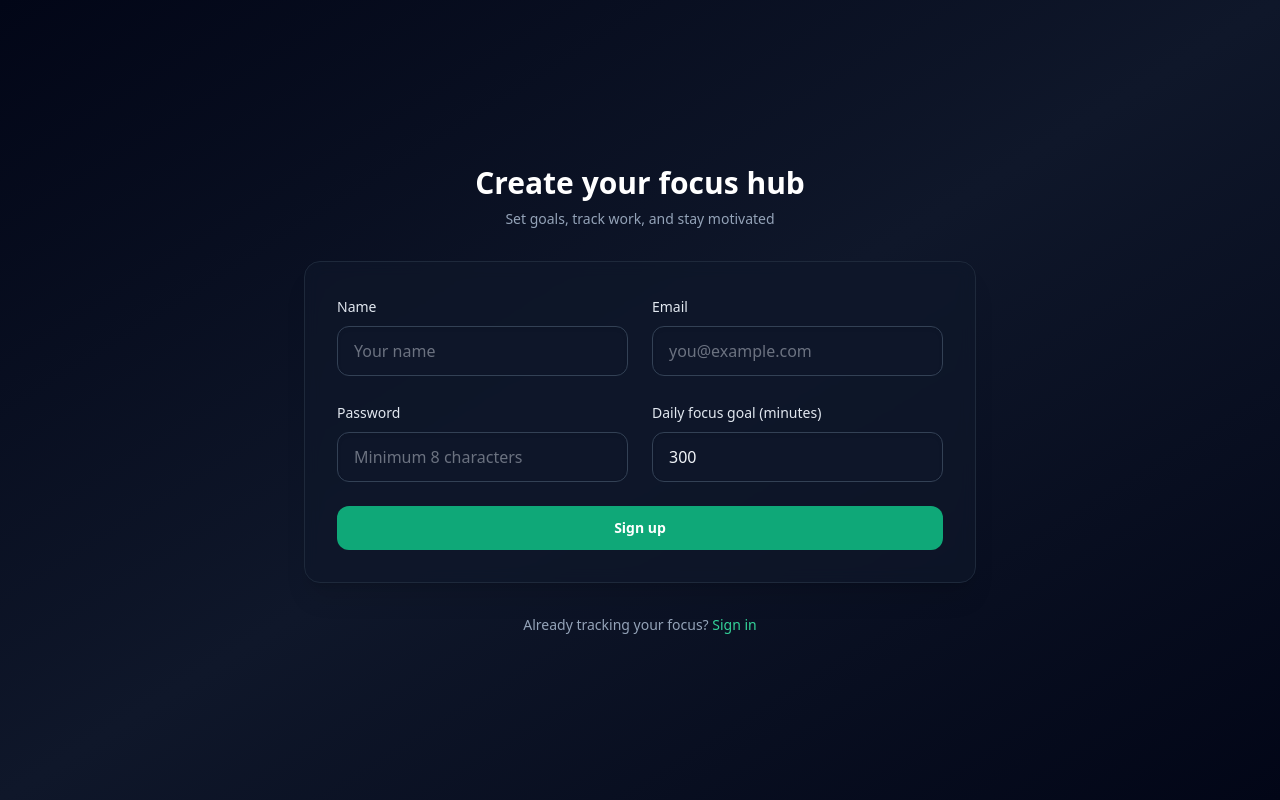
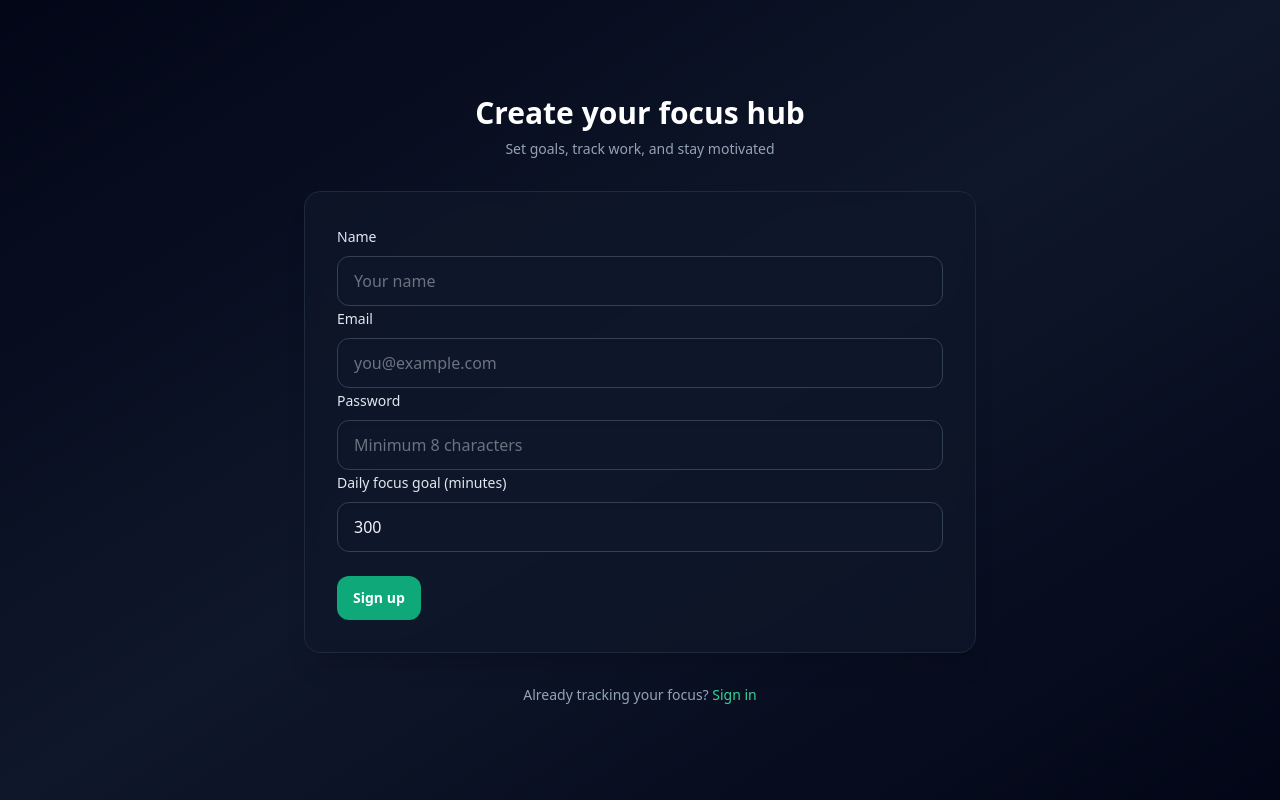
Before and after one commit to awaiskarim123/productivity-app, a SvelteKit app in the folder frontend/: page /register in a window 1280 px wide. Built offline with nearby package versions, Linux system fonts and the light colour scheme; no server answers.

Commit message:
Refactor registration form layout in Svelte component
- Updated form class to use space-y for consistent spacing between elements.
- Removed unnecessary column span from error message div for improved layout clarity.

```diff
--- a/frontend/src/routes/(auth)/register/+page.svelte
+++ b/frontend/src/routes/(auth)/register/+page.svelte
@@ -26,9 +26,9 @@
 		<p class="mt-2 text-xs text-slate-400 sm:text-sm">Set goals, track work, and stay motivated</p>
 	</div>
 
-	<form class="grid gap-4 rounded-2xl border border-slate-800 bg-slate-900/70 p-4 shadow-xl backdrop-blur sm:gap-6 sm:p-6 md:p-8 md:grid-cols-2" on:submit={handleSubmit}>
+	<form class="space-y-4 rounded-2xl border border-slate-800 bg-slate-900/70 p-4 shadow-xl backdrop-blur sm:space-y-6 sm:p-6 md:p-8" on:submit={handleSubmit}>
 		{#if errorMessage}
-			<div class="md:col-span-2 rounded-lg border border-rose-500/50 bg-rose-500/10 px-4 py-3 text-sm text-rose-200">
+			<div class="rounded-lg border border-rose-500/50 bg-rose-500/10 px-4 py-3 text-sm text-rose-200">
 				{errorMessage}
 			</div>
 		{/if}
@@ -80,7 +80,7 @@
 
 		<button
 			type="submit"
-			class="md:col-span-2 flex items-center justify-center gap-2 rounded-xl bg-emerald-500/90 px-4 py-3 text-sm font-semibold text-white transition hover:bg-emerald-400 focus-visible:outline focus-visible:outline-2 focus-visible:outline-offset-2 focus-visible:outline-emerald-400 disabled:cursor-not-allowed disabled:opacity-60"
+			class="flex items-center justify-center gap-2 rounded-xl bg-emerald-500/90 px-4 py-3 text-sm font-semibold text-white transition hover:bg-emerald-400 focus-visible:outline focus-visible:outline-2 focus-visible:outline-offset-2 focus-visible:outline-emerald-400 disabled:cursor-not-allowed disabled:opacity-60"
 			disabled={$authStore.loading}
 		>
 			{#if $authStore.loading}
```
